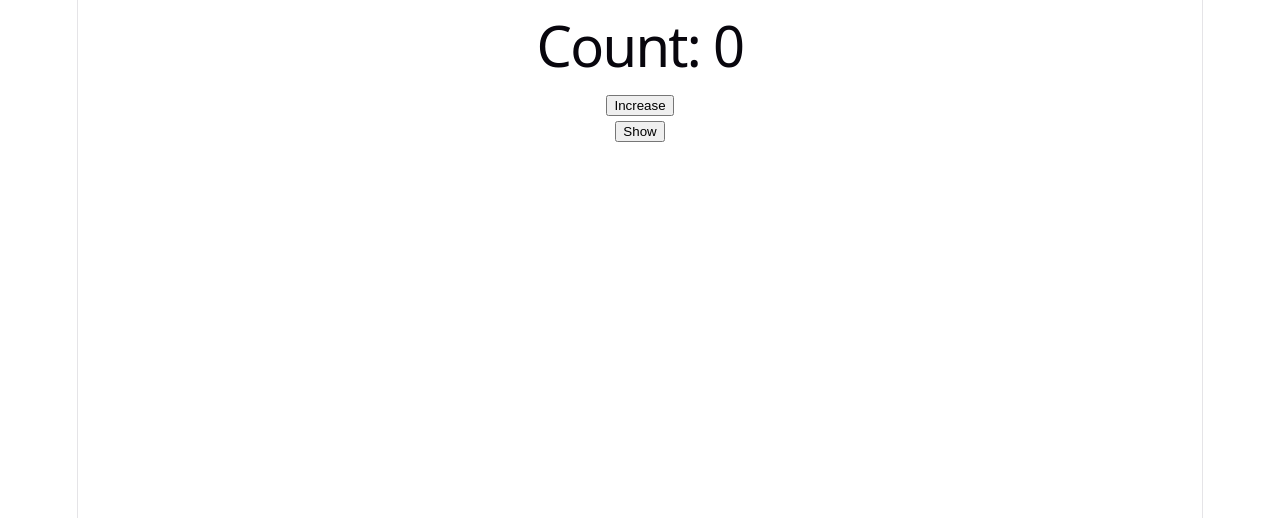
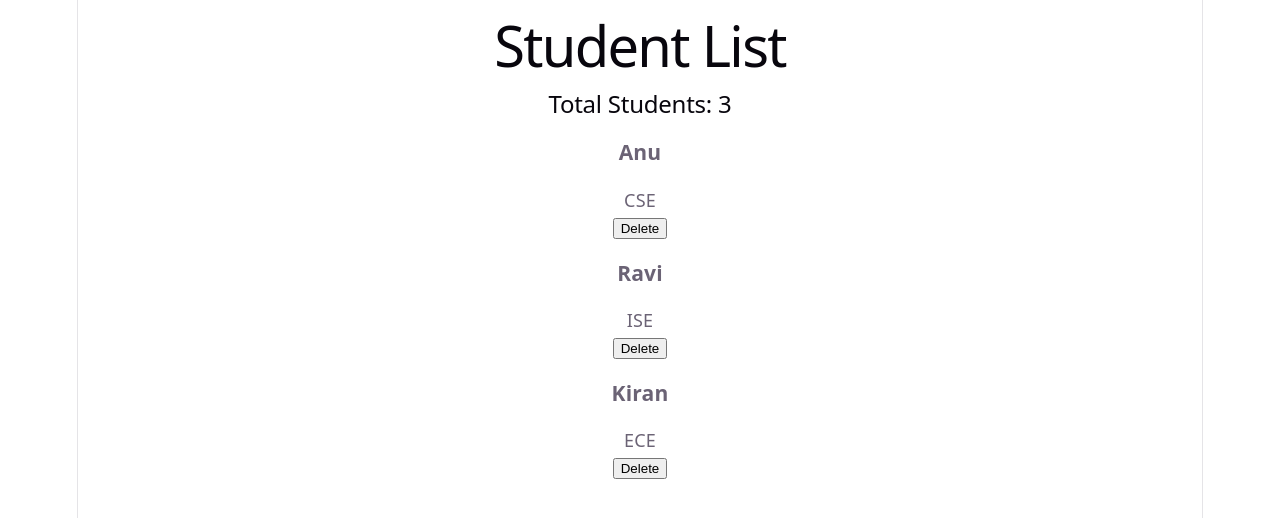
Before and after one commit to ANUSHREE-123-S/web-dev-learning, a React (Vite) app: page / in a window 1280 px wide. Shown: the top 518 px of the page. Built offline with nearby package versions, Linux system fonts and the light colour scheme.

Commit message:
Added React Day 3 list rendering practice

```diff
--- a/src/App.jsx
+++ b/src/App.jsx
@@ -1,15 +1,9 @@
-import Counter from "./Counter";
-import Toggle from "./Toggle";
+import StudentList from "./StudentList";
 
 function App() {
-
   return (
     <div>
-
-      <Counter />
-
-      <Toggle />
-
+      <StudentList />
     </div>
   );
 }
--- /dev/null
+++ b/src/StudentList.jsx
@@ -0,0 +1,38 @@
+import { useState } from "react";
+
+function StudentList() {
+  const [students, setStudents] = useState([
+    { id: 1, name: "Anu", course: "CSE" },
+    { id: 2, name: "Ravi", course: "ISE" },
+    { id: 3, name: "Kiran", course: "ECE" },
+  ]);
+
+  function deleteStudent(id) {
+    const updatedStudents = students.filter(
+      (student) => student.id !== id
+    );
+
+    setStudents(updatedStudents);
+  }
+
+  return (
+    <div>
+      <h1>Student List</h1>
+
+      <h2>Total Students: {students.length}</h2>
+
+      {students.map((student) => (
+        <div key={student.id}>
+          <h3>{student.name}</h3>
+          <p>{student.course}</p>
+
+          <button onClick={() => deleteStudent(student.id)}>
+            Delete
+          </button>
+        </div>
+      ))}
+    </div>
+  );
+}
+
+export default StudentList;
```
